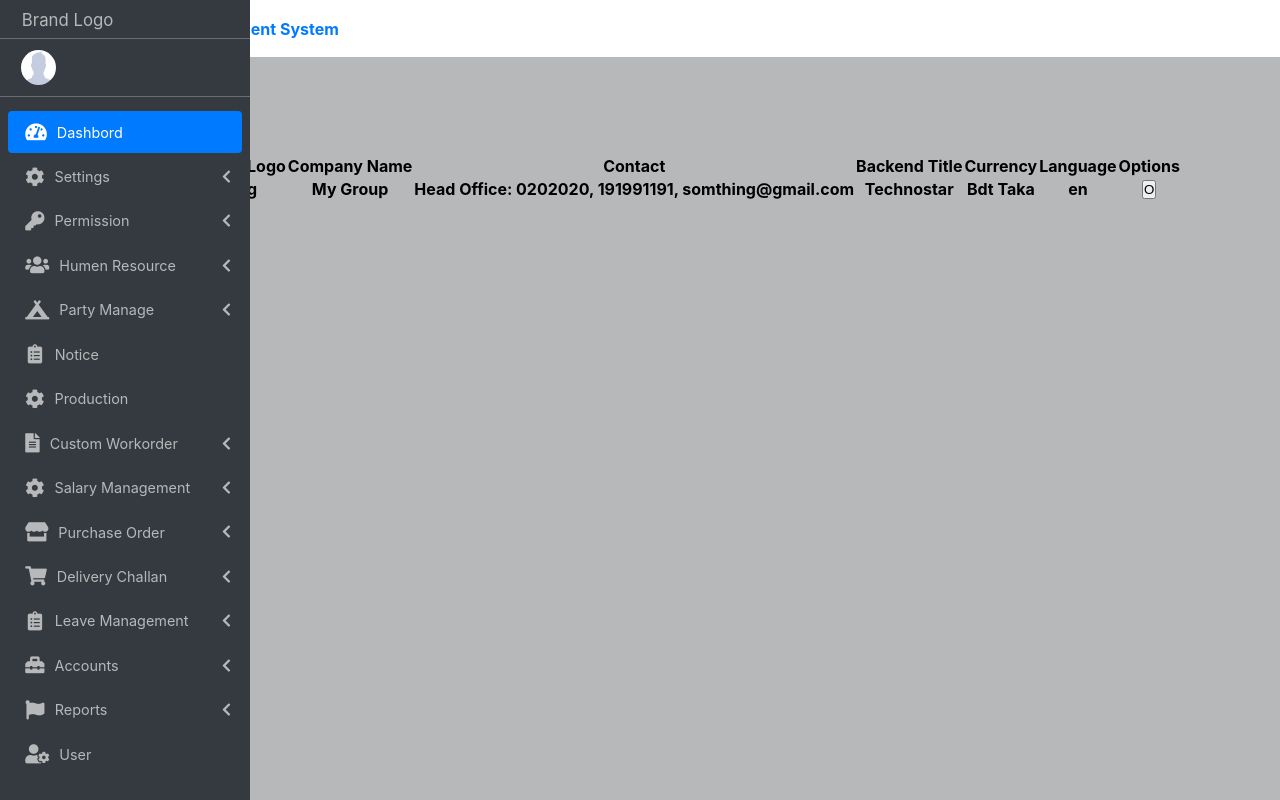
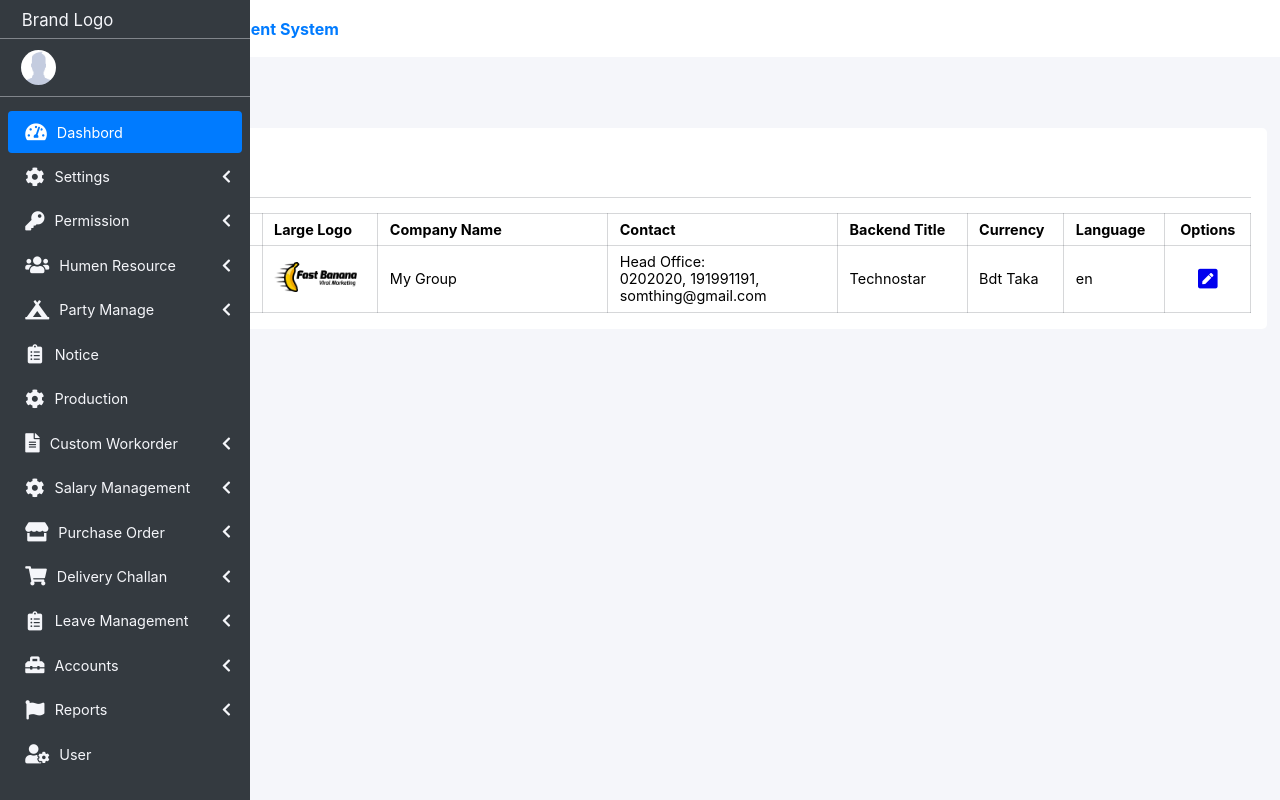
Before and after one commit to sourovch/HRM-project, a plain HTML site: page pages/organization.html in a window 1280 px wide. Drawn offline with Linux system fonts and the light colour scheme.

Commit message:
table done

```diff
--- a/pages/organization.html
+++ b/pages/organization.html
@@ -1,9 +1,9 @@
 <!DOCTYPE html>
 <html lang="en">
   <head>
-    <meta charset="UTF-8">
-    <meta http-equiv="X-UA-Compatible" content="IE=edge">
-    <meta name="viewport" content="width=device-width, initial-scale=1.0">
+    <meta charset="UTF-8" />
+    <meta http-equiv="X-UA-Compatible" content="IE=edge" />
+    <meta name="viewport" content="width=device-width, initial-scale=1.0" />
     <title>Document</title>
     <link rel="stylesheet" href="../style.css" />
     <link
@@ -19,38 +19,54 @@
       <div class="content-container">
         <h1 class="main-heading">Company</h1>
         <div class="table-wrapper">
-                <div class="list-icon"></div>
-                <h3 class="table-heading">Company List</h3>
+          <h3 class="table-heading">
+            <i class="fas fa-list"></i> Company List
+          </h3>
+          <div class="table-resp-wrapper">
             <table>
               <thead>
                 <tr>
                   <th>SL</th>
                   <th>Small Logo</th>
                   <th>Large Logo</th>
-                            <th>Company Name</th>
-                            <th>Contact</th>
+                  <th style="width: 20%;">Company Name</th>
+                  <th style="width: 20%;">Contact</th>
                   <th>Backend Title</th>
                   <th>Currency</th>
                   <th>Language</th>
-                            <th>Options</th>
+                  <th class="td-options">Options</th>
                 </tr>
               </thead>
               <tbody>
                 <tr>
-                            <th>1.</th>
-                            <th>img</th>
-                            <th>img</th>
-                            <th>My Group</th>
-                            <th>Head Office: 0202020, 191991191, somthing@gmail.com</th>
-                            <th>Technostar</th>
-                            <th>Bdt Taka</th>
-                            <th>en</th>
-                            <th><button>O</button></th>
+                  <td>1.</td>
+                  <td>
+                    <img src="../recorces/images/dummy-logo.png" alt="logo" />
+                  </td>
+                  <td>
+                    <img src="../recorces/images/dummy-logo.png" alt="logo" />
+                  </td>
+                  <td>My Group</td>
+                  <td>
+                    <div class="addr-titl">Head Office:</div>
+                    <div class="addr">0202020, 191991191,</div>
+                    <div class="com-email">somthing@gmail.com</div>
+                  </td>
+                  <td>Technostar</td>
+                  <td>Bdt Taka</td>
+                  <td>en</td>
+                  <td class="td-options">
+                    <a href="./company-info.html" class="company-info"
+                      ><i class="fas fa-pen-square"></i>
+                      <!-- company info url -->
+                    </a>
+                  </td>
                 </tr>
               </tbody>
             </table>
           </div>
         </div>
+      </div>
     </main-sec>
   </body>
 </html>
--- a/style.css
+++ b/style.css
@@ -17,7 +17,7 @@ body {
 :root {
   --color-p: 0, 123, 255;
   --color-p-s: 0, 110, 229;
-  --color-s: 182, 184, 186;
+  --color-s: 245, 246, 250;
   --color-g: 49, 196, 82;
   --color-r: 227, 92, 105;
   --color-d: 52, 58, 64;
@@ -46,6 +46,7 @@ body {
   flex: 1 0 auto;
   transition: width 0.5s ease-out;
   z-index: 1;
+  overflow-x: hidden;
 }
 
 .menubar.active {
@@ -252,12 +253,12 @@ body {
 }
 
 .content-container {
-  padding: 1em;
+  padding: .8em;
 }
 
 .main-heading {
   font-size: var(--fs-h-p);
-  padding: 0.4em 0;
+  padding: 0.4em .2em;
 }
 
 .dashboard-info {
@@ -389,6 +390,57 @@ body {
   opacity: .8;
 }
 
+.table-wrapper {
+  background-color: white;
+  padding: 1em;
+  border-radius: 5px;
+}
+
+.table-resp-wrapper {
+  overflow-x: auto;
+}
+
+.table-heading {
+  padding: .8em 0;
+  margin-bottom: .8em;
+  border-bottom: 1px solid rgb(var(--color-d), .2);
+}
+
+.table-wrapper table {
+  width: 100%;
+  border-collapse: collapse;
+  font-size: var(--fs-p);
+}
+
+.table-wrapper table,
+.table-wrapper td,
+.table-wrapper th {
+  border: 1px solid rgb(var(--color-d), .2);
+}
+
+.table-wrapper td,
+.table-wrapper th {
+  padding: .5em .8em;
+  text-align: left;
+  vertical-align: middle;
+}
+
+.table-wrapper .th {
+  font-weight: 900;
+}
+
+.table-wrapper td img {
+  max-height: 30px;
+}
+
+.table-wrapper .company-info {
+  font-size: calc(var(--fs-p) + .5rem);
+}
+
+.table-wrapper .td-options {
+  text-align: center;
+}
+
 @media screen and (max-width: 980px) {
   :root {
     --navbar-w: 0px;
```
Also changed, not shown: recorces/images/dummy-logo.png (added), 1 other file. Lines whose indentation alone changed are shown as unchanged.
